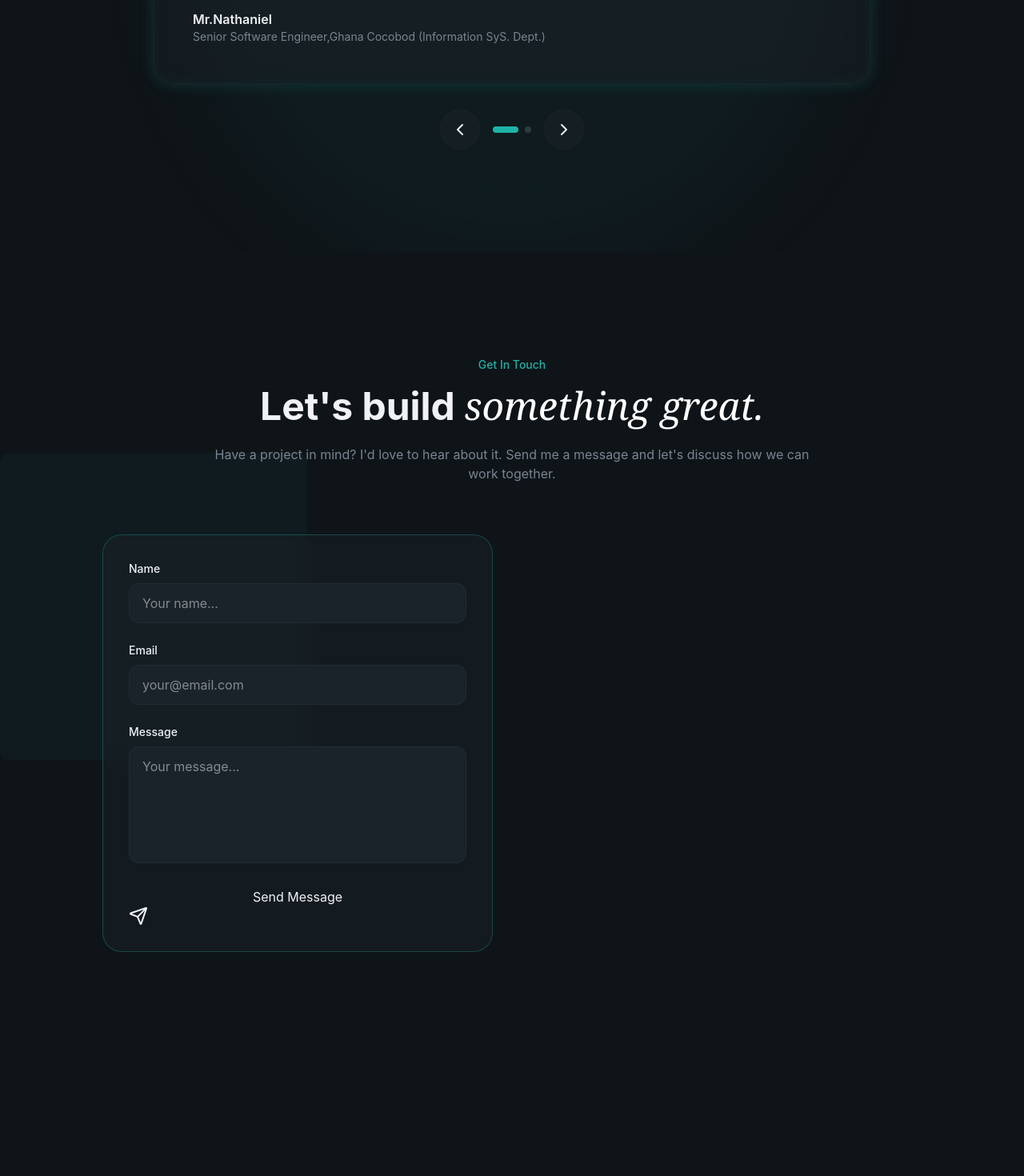
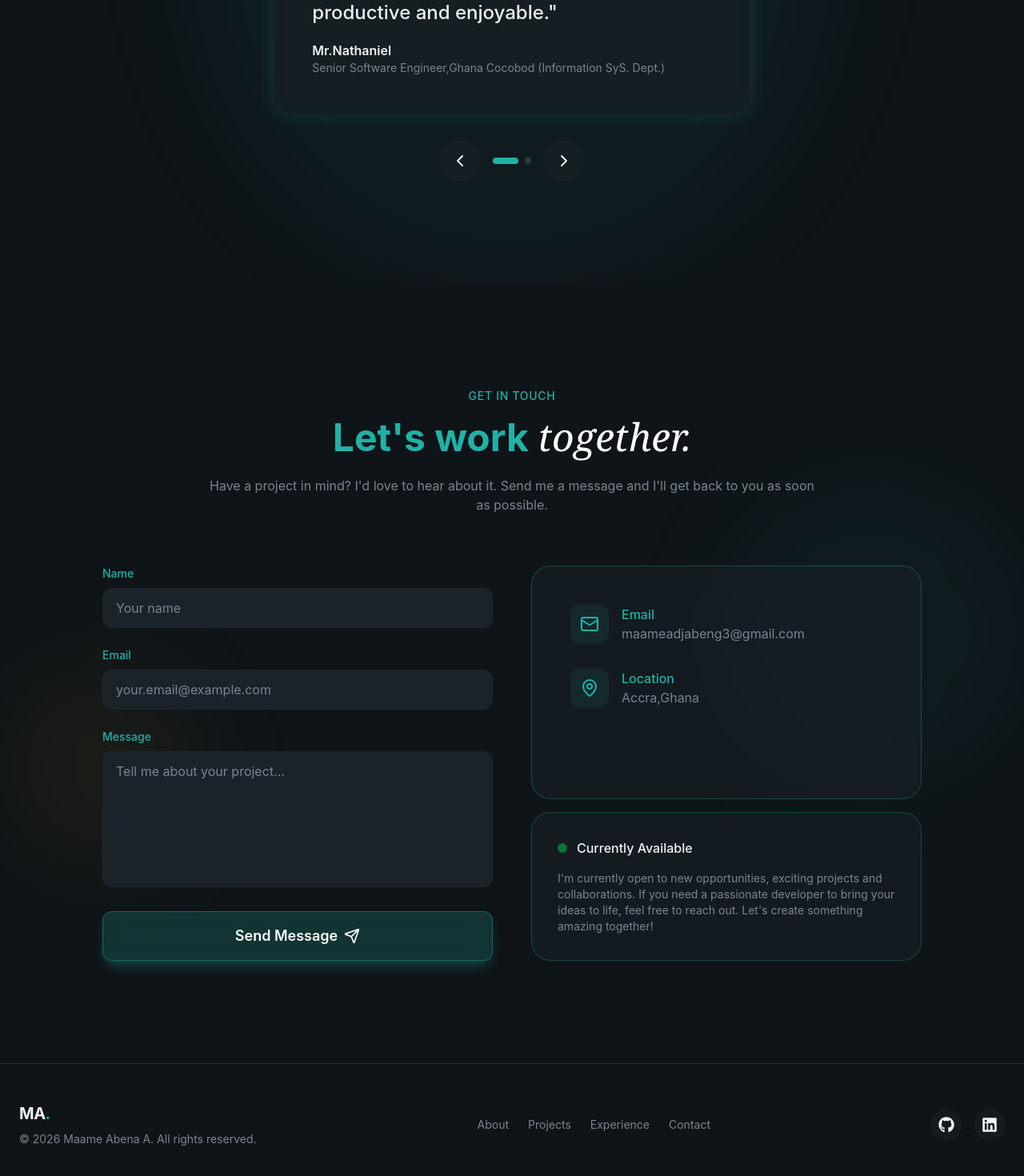
Before and after one commit to maamedtr5/Personal-portfolio-app, a React (Vite) app: page / in a window 1280 px wide. Shown: the part 5126-6596 px from the top of the page at 80% size. Before the commit the page ends 6444 px from the top, so only its background shows below. Built offline with nearby package versions, Linux system fonts and the light colour scheme.

Commit message:
UI fixes: testimonial alignment, contact info glass container, icon import corrections

```diff
--- a/package.json
+++ b/package.json
@@ -10,6 +10,7 @@
     "preview": "vite preview"
   },
   "dependencies": {
+    "@emailjs/browser": "^4.4.1",
     "@tailwindcss/vite": "^4.2.1",
     "lucide": "^0.577.0",
     "lucide-react": "^1.7.0",
--- a/src/App.jsx
+++ b/src/App.jsx
@@ -5,7 +5,7 @@ import { Projects } from "@/sections/Projects";
 import { Experience } from "@/sections/Experience";
 import { Testimonials } from "@/sections/Testimonials";
 import { Contact } from "@/sections/Contact";
-
+import { Footer } from "@/layout/Footer";
 function App() {
   return (
     <div className="min-h-screen overflow-hidden">
@@ -18,6 +18,7 @@ function App() {
         <Testimonials />
         <Contact />
       </main>
+      <Footer />
     </div>
   );
 }
--- /dev/null
+++ b/src/layout/Footer.jsx
@@ -0,0 +1,62 @@
+import{FaGithub,FaLinkedin}from "react-icons/fa";
+
+const socialLinks = [
+  { icon: FaGithub, href: "https://github.com/maameadjabeng", label: "GitHub" },
+  { icon: FaLinkedin, href: "https://linkedin.com/in/maame-adjabeng", label: "LinkedIn" },
+];
+
+const footerLinks = [
+  { href: "#about", label: "About" },
+  { href: "#projects", label: "Projects" },
+  { href: "#experience", label: "Experience" },
+  { href: "#contact", label: "Contact" },
+];
+
+export const Footer = () => {
+  const currentYear = new Date().getFullYear();
+
+  return (
+    <footer className="py-12 border-t border-border">
+      <div className="container mx-auto px-6">
+        <div className="flex flex-col md:flex-row items-center justify-between gap-8">
+          {/* Logo & Copyright */}
+          <div className="text-center md:text-left">
+            <a href="#" className="text-xl font-bold tracking-tight">
+              MA<span className="text-primary">.</span>
+            </a>
+            <p className="text-sm text-muted-foreground mt-2">
+              © {currentYear} Maame Abena A. All rights reserved.
+            </p>
+          </div>
+
+          {/* Links */}
+          <nav className="flex flex-wrap justify-center gap-6">
+            {footerLinks.map((link) => (
+              <a
+                key={link.href}
+                href={link.href}
+                className="text-sm text-muted-foreground hover:text-foreground transition-colors"
+              >
+                {link.label}
+              </a>
+            ))}
+          </nav>
+
+          {/* Social Links */}
+          <div className="flex items-center gap-4">
+            {socialLinks.map((social) => (
+              <a
+                key={social.label}
+                href={social.href}
+                aria-label={social.label}
+                className="p-2 rounded-full glass hover:bg-primary/10 hover:text-primary transition-all"
+              >
+                <social.icon className="w-5 h-5" />
+              </a>
+            ))}
+          </div>
+        </div>
+      </div>
+    </footer>
+  );
+};
--- a/src/sections/Contact.jsx
+++ b/src/sections/Contact.jsx
@@ -1,74 +1,253 @@
-import {Mail,MapPin, Send} from "lucide-react";
-import Button from "@/components/Button.jsx"
+import { CheckCircle, AlertCircle, Mail, MapPin, Send } from "lucide-react";
+import Button from "@/components/Button.jsx";
 import { useState } from "react";
+import emailjs from "@emailjs/browser";
 
-
-const contactInfo =[
+const contactInfo = [
   {
-        icon:"Mail",
-        label:"Email",
-        value:"maameadjabeng3@gmail.com",
-        href:"mailto:maameadjabeng3@gmail.com",
+    icon: "Mail",
+    label: "Email",
+    value: "maameadjabeng3@gmail.com",
+    href: "mailto:maameadjabeng3@gmail.com",
   },
   {
-        icon:"MapPin",
-        label:"Location",
-        value:"Accra,Ghana",
+    icon: "MapPin",
+    label: "Location",
+    value: "Accra,Ghana",
   },
 ];
 
+export const Contact = () => {
+  const [formData, setFormData] = useState({
+    name: "",
+    email: "",
+    message: "",
+  });
+  const [isLoading, setIsLoading] = useState(false);
+  const [submitStatus, setSubmitStatus] = useState({
+    type: null,
+    message: "",
+  });
 
-export const Contact = () => {
-    const[formData,setFormData] =useState({
-      name:"",
-      email:"",
-      message:"",
-    })
-    const handleSumbit = async(e) =>{
+  const handleChange = (e) => {
+    setFormData({
+      ...formData,
+      [e.target.name]: e.target.value,
+    });
+  };
+
+  const handleSubmit = async (e) => {
     e.preventDefault();
+    setIsLoading(true);
+    setSubmitStatus({ type: null, message: "" });
+
+    try {
+      const serviceId = import.meta.env.VITE_EMAILJS_SERVICE_ID;
+      const templateId = import.meta.env.VITE_EMAILJS_TEMPLATE_ID;
+      const publicKey = import.meta.env.VITE_EMAILJS_PUBLIC_KEY;
+
+      if (!serviceId || !templateId || !publicKey) {
+        throw new Error(
+          "EmailJS configuration is missing. Please check your environment variables."
+        );
+      }
+
+      await emailjs.send(
+        serviceId,
+        templateId,
+        {
+          name: formData.name,
+          email: formData.email,
+          message: formData.message,
+        },
+        publicKey
+      );
+
+      setSubmitStatus({
+        type: "success",
+        message: "Message sent successfully! I'll get back to you soon.",
+      });
+      setFormData({ name: "", email: "", message: "" });
+    } catch (error) {
+      console.error("Error sending email:", error);
+      setSubmitStatus({
+        type: "error",
+        message: "Failed to send message. Please try again later.",
+      });
+    } finally {
+      setIsLoading(false);
+    }
   };
+
   return (
     <section id="contact" className="py-32 relative overflow-hidden">
-      <div className="absolute top-0 left-0 w-full h-full">
-        <div className="absolute top-1/4 w-96 h-96 bg-primary/5 rounded">
-        <div className="absolute bottom-1/4 right-1/4 w-64 h-64 bg-highlight/"/>
+      {/* Background glows */}
+      <div className="absolute top-1/4 right-0 w-96 h-96 bg-primary/5 rounded-full blur-3xl" />
+      <div className="absolute bottom-1/4 left-0 w-64 h-64 bg-highlight/5 rounded-full blur-3xl" />
+
+      <div className="container mx-auto px-6 relative z-10">
+        {/* Section Title */}
+        <div className="text-center mx-auto max-w-3xl mb-16">
+          <span className="text-secondary-foreground text-sm font-medium tracking-wider uppercase animate-fade-in">
+            Get In Touch
+          </span>
+          <h2 className="text-4xl md:text-5xl font-bold mt-4 mb-6 animate-fade-in animation-delay-100 text-secondary-foreground">
+            Let's work{" "}
+            <span className="font-serif italic font-normal text-white">
+              together.
+            </span>
+          </h2>
+          <p className="text-muted-foreground animate-fade-in animation-delay-200">
+            Have a project in mind? I'd love to hear about it. Send me a message
+            and I'll get back to you as soon as possible.
+          </p>
+        </div>
+
+        {/* Two-column grid wrapper */}
+        <div className="grid lg:grid-cols-2 gap-12 max-w-5xl mx-auto items-stretch">
+          {/* Left column: Form */}
+          <div className="flex">
+            <form className="space-y-6 w-full" onSubmit={handleSubmit}>
+              {/* Name Input */}
+              <div>
+                <label htmlFor="name" className="block text-sm font-medium text-secondary-foreground mb-2">
+                  Name
+                </label>
+                <input
+                  type="text"
+                  id="name"
+                  name="name"
+                  value={formData.name}
+                  onChange={handleChange}
+                  required
+                  className="w-full px-4 py-3 rounded-xl bg-surface border border-border/50 text-secondary-foreground placeholder:text-muted-foreground focus:outline-none focus:border-primary/50 transition-colors"
+                  placeholder="Your name"
+                />
+              </div>
+
+              {/* Email Input */}
+              <div>
+                <label htmlFor="email" className="block text-sm font-medium text-secondary-foreground mb-2">
+                  Email
+                </label>
+                <input
+                  type="email"
+                  id="email"
+                  name="email"
+                  value={formData.email}
+                  onChange={handleChange}
+                  required
+                  className="w-full px-4 py-3 rounded-xl bg-surface border border-border/50 text-secondary-foreground placeholder:text-muted-foreground focus:outline-none focus:border-primary/50 transition-colors"
+                  placeholder="your.email@example.com"
+                />
+              </div>
+
+              {/* Message Input */}
+              <div>
+                <label htmlFor="message" className="block text-sm font-medium text-secondary-foreground mb-2">
+                  Message
+                </label>
+                <textarea
+                  id="message"
+                  name="message"
+                  value={formData.message}
+                  onChange={handleChange}
+                  required
+                  rows="6"
+                  className="w-full px-4 py-3 rounded-xl bg-surface border border-border/50 text-secondary-foreground placeholder:text-muted-foreground focus:outline-none focus:border-primary/50 transition-colors resize-none"
+                  placeholder="Tell me about your project..."
+                />
+              </div>
+
+              {/* Submit Button */}
+              <Button
+                type="submit"
+                size="lg"
+                className="w-full bg-primary/20 backdrop-blur-md border border-primary/40 text-primary-foreground font-semibold py-3 rounded-xl flex items-center justify-center gap-2 transition-colors hover:bg-primary/30 hover:border-primary/60"
+                disabled={isLoading}
+              >
+                {isLoading ? (
+                  <>Sending...</>
+                ) : (
+                  <>
+                    Send Message <Send className="w-5 h-5" />
+                  </>
+                )}
+              </Button>
+
+              {/* Status Message */}
+              {submitStatus.type && (
+                <div
+                  className={`flex items-center gap-3 p-4 rounded-xl ${
+                    submitStatus.type === "success"
+                      ? "bg-green-500/10 border border-green-500/20 text-green-500"
+                      : "bg-red-500/10 border border-red-500/20 text-red-500"
+                  }`}
+                >
+                  {submitStatus.type === "success" ? (
+                    <CheckCircle className="w-5 h-5 flex-shrink-0" />
+                  ) : (
+                    <AlertCircle className="w-5 h-5 flex-shrink-0" />
+                  )}
+                  <p className="text-sm">{submitStatus.message}</p>
+                </div>
+              )}
+            </form>
+          </div>
+
+          {/* Right column: Contact Info and Availability */}
+          <div className="flex flex-col justify-center space-y-4 h-full">
+            {/* Contact Info */}
+            <div className="glass p-8 rounded-3xl border border-primary/30 flex-1 overflow-y-auto">
+              {contactInfo.map((item, i) =>
+                item.href ? (
+                  <a
+                    key={i}
+                    href={item.href}
+                    className="flex items-center gap-4 p-4 rounded-xl hover:bg-surface transition-colors group"
+                  >
+                    <div className="w-12 h-12 rounded-xl bg-primary/10 flex items-center justify-center">
+                      {item.icon === "Mail" ? (
+                        <Mail className="w-6 h-6 text-primary" />
+                      ) : (
+                        <MapPin className="w-6 h-6 text-primary" />
+                      )}
+                    </div>
+                    <div>
+                      <p className="font-medium text-secondary-foreground">{item.label}</p>
+                      <p className="text-muted-foreground">{item.value}</p>
+                    </div>
+                  </a>
+                ) : (
+                  <div key={i} className="flex items-center gap-4 p-4 rounded-xl">
+                    <div className="w-12 h-12 rounded-xl bg-primary/10 flex items-center justify-center">
+                      {item.icon === "Mail" ? (
+                        <Mail className="w-6 h-6 text-primary" />
+                      ) : (
+                        <MapPin className="w-6 h-6 text-primary" />
+                      )}
+                    </div>
+                    <div>
+                      <p className="font-medium text-secondary-foreground">{item.label}</p>
+                      <p className="text-muted-foreground">{item.value}</p>
                     </div>
                   </div>
+                )
+              )}
+            </div>
 
-      <div className="container mx-auto px-6 relative z-10">
-
-        {/*Section Header */}
-        <div className="text-center max-w-3xl mx-auto mb-16">
-         <span className="text-secondary-foreground text-sm font-medium traction">
-           Get In Touch
-         </span>
-         <h2 className="text-4xl md:text-5xl font-bold mt-4 mb-6 animate-fade-in">
-            Let's build {" "}
-            <span className="font-serif italic font-normal text-white">
-              something great.
-            </span>
-         </h2>
-         <p className="text-muted-foreground animate-fade-in animation-delay">
-            Have a project in mind? I'd love to hear about it. Send me a message and let's discuss how we can work together.
+            {/* Currently Available Card */}
+            <div className="glass rounded-3xl p-8 border border-primary/30 w-full flex-shrink-0">
+              <div className="flex items-center gap-3 mb-4">
+                <span className="w-3 h-3 bg-green-500 rounded-full animate-pulse" />
+                <span className="font-medium"> Currently Available </span>
+              </div>
+              <p className="text-muted-foreground text-sm">
+                I'm currently open to new opportunities, exciting projects and collaborations.
+                If you need a passionate developer to bring your ideas to life, feel free to reach out.
+                Let's create something amazing together!
               </p>
             </div>
-        <div className="grid lg:grid-cols-2 gap-12 max-w-5xl mx-auto">
-         <div className="glass p-8 rounded-3xl border-primary/30 animate-fade-in animation-delay-300">
-          <form className="space-y-6">
-             <div>
-                <label htmlFor="name" className="block text-sm font-medium mb-2">Name</label>
-                <input  onChange={(e) => setFormData({name:e.target.value })} required placeholder="Your name..." id="name" type="text" className="w-full px-4 py-3 bg-surface rounded-xl border border-border focus:border-primary focus:ring-1-primary outline-none transition all"/>
-            </div>
-            <div>
-                <label htmlFor="email" className="block text-sm font-medium mb-2"> Email </label>
-                <input  required placeholder="your@email.com" id="name" type="email" className="w-full px-4 py-3 bg-surface rounded-xl border border-border focus:border-primary focus:ring-1-primary outline-none transition all"/>
-            </div>
-             <div>
-                <label htmlFor="message" className="block text-sm font-medium mb-2">Message</label>
-                <textarea  rows={5} required placeholder="Your message..." id="name" type="text" className="w-full px-4 py-3 bg-surface rounded-xl border border-border focus:border-primary focus:ring-1-primary outline-none transition all resize-none"/>
-            </div>
-            <button className="w-full" type="submit" size="lg"> Send Message <Send/> </button>
-          </form>
           </div>
         </div>
       </div>
--- a/src/sections/Testimonials.jsx
+++ b/src/sections/Testimonials.jsx
@@ -1,84 +1,87 @@
 import { ChevronLeft, ChevronRight, Quote } from "lucide-react";
 import { useState } from "react";
 
-const testimonials =[
+const testimonials = [
   {
-    quote:"Her professionalism and collaborative spirit make working with her both productive and enjoyable.",
-    author:"Mr.Nathaniel",
-    role:"Senior Software Engineer,Ghana Cocobod (Information SyS. Dept.)",
+    quote: "Her professionalism and collaborative spirit make working with her both productive and enjoyable.",
+    author: "Mr.Nathaniel",
+    role: "Senior Software Engineer,Ghana Cocobod (Information SyS. Dept.)",
   },
   {
-    quote:"She adapts quickly to new challenges and shows impressive growth as a developer.",
-    author:"Mr.Bright",
-    role:"CTO & Senior Software Engineer,NascoTech Limited",
+    quote: "She adapts quickly to new challenges and shows impressive growth as a developer.",
+    author: "Mr.Bright",
+    role: "CTO & Senior Software Engineer,NascoTech Limited",
   },
-
-
-
 ];
 
 export const Testimonials = () => {
-    const[activeIdx,setActiveIdx] = useState(0);
+  const [activeIdx, setActiveIdx] = useState(0);
   const next = () => {
-        setActiveIdx((prev) => (prev + 1 ) % testimonials.length);
+    setActiveIdx((prev) => (prev + 1) % testimonials.length);
   };
-    const previous = () =>{
-         setActiveIdx((prev) => (prev - 1 + testimonials.length ) % testimonials.length);
+  const previous = () => {
+    setActiveIdx((prev) => (prev - 1 + testimonials.length) % testimonials.length);
   };
+
   return (
-    <section  id="testimonials" className="py-32 relative overflow-hidden">
+    <section id="testimonials" className="py-32 relative overflow-hidden">
       <div
         className="absolute top-1/2 left-1/2
         w-[800px] h-[800px] bg-primary/5
-   rounded-full blur-3xl -translate-x-1/2 -translate-y-1/2"/>
-     <div
-     className="container mx-auto
-     px-6 relative z-10">
-        {/*Section header*/}
-        <div className="text-center max-w-3xl max-auto mb-16">
-            <span className="text-secondary-foreground
-             text-sm font-medium tracking-wider
-             uppercase animate-fade-in ">
+        rounded-full blur-3xl -translate-x-1/2 -translate-y-1/2"
+      />
+      <div className="container mx-auto px-6 relative z-10">
+        {/* Section header */}
+        <div className="text-center max-w-3xl mx-auto mb-16">
+          <span className="text-secondary-foreground text-sm font-medium tracking-wider uppercase animate-fade-in">
             What People Say
           </span>
-                <h2 className="text-4xl md:text-5xl
-                  font-bold mt-4 mb-6 animate-fade-in
-                  animation-delay-100 text-secondary-foreground">
-                    Kind words from  {" "}
-                    <span className="font-serif italic
-                    font-normal text-white">
+          <h2 className="text-4xl md:text-5xl font-bold mt-4 mb-6 animate-fade-in animation-delay-100 text-secondary-foreground">
+            Kind words from{" "}
+            <span className="font-serif italic font-normal text-white">
               amazing people.
             </span>
           </h2>
         </div>
-       {/*Testimonial Carousel */}
-       <div className="max-w-4xl mx-auto">
-        <div className="relative">
-           {/* Main Testimonial*/}
-           <div className="glass p-8 rounded-3xl md:p-12 glow-border animate-fade-in animation-delay-200">
+
+        {/* Testimonials content - flex container for alignment */}
+        <div className="max-w-4xl mx-auto flex flex-col md:flex-row items-center md:items-start md:justify-center gap-8">
+          {/* Quote container */}
+          <div className="glass p-8 rounded-3xl md:p-12 glow-border w-full md:w-2/3 animate-fade-in animation-delay-200">
             <div className="absolute -top-4 left-8 w-12 h-12 rounded-full bg-primary flex items-center justify-center">
-              <Quote className="w-6 h-6 text-primary-foreground"/>
+              <Quote className="w-6 h-6 text-primary-foreground" />
             </div>
-            <blockquote className="text-xl md:text-2xl font-medium leading-relaxed mb-4 pt-4 ">"{testimonials[activeIdx].quote}"</blockquote>
+            <blockquote className="text-xl md:text-2xl font-medium leading-relaxed mb-4 pt-4">
+              "{testimonials[activeIdx].quote}"
+            </blockquote>
             <div>
-             <div className="font-semibold">{ testimonials[activeIdx].author}</div>
+              <div className="font-semibold">{testimonials[activeIdx].author}</div>
               <div className="text-sm text-muted-foreground">{testimonials[activeIdx].role}</div>
             </div>
           </div>
         </div>
+
+        {/* Navigation buttons */}
+        <div className="flex items-center justify-center gap-4 mt-8">
+          <button
+            className="p-3 rounded-full glass hover:bg-primary/10 hover:text-primary transition-all"
+            onClick={previous}
+          >
+            <ChevronLeft />
+          </button>
+          <div className="flex gap-2">
+            {testimonials.map((_, idx) => (
+              <button
+                key={idx}
+                onClick={() => setActiveIdx(idx)}
+                className={`w-2 h-2 rounded-full transition-all duration-300 ${
+                  idx === activeIdx ? "w-8 bg-primary" : "bg-muted-foreground/30 hover:bg-muted-foreground/50"
+                }`}
+              />
+            ))}
           </div>
-       {/*Testimonials Navigation*/}
-       <div className="flex items-center justify-center gap-4 mt-8">
-        <button className="p-3 rounded-full glass hover:bg-primary/10 hover:text-primary transition-all" onClick={previous}>
-            <ChevronLeft/>
-        </button>
-        <div className="flex gap-2"> {testimonials.map((_,idx) =>(
-            <button
-             onClick={() => setActiveIdx(idx)}
-             className={`w-2 h-2 rounded-full transition-all duration-300 ${idx === activeIdx ? "w-8 bg-primary" : "bg-muted-foreground/30 hover:bg-muted-foreground/50"}`}/>
-        ))}</div>
-        <button  onClick={next} className="p-3 rounded-full glass hover:bg-primary/10 hover:text-primary transition-all" >
-            <ChevronRight/>
+          <button onClick={next} className="p-3 rounded-full glass hover:bg-primary/10 hover:text-primary transition-all">
+            <ChevronRight />
           </button>
         </div>
       </div>
```
Also changed, not shown: 2 other files (tests, documents, lock files or other folders). Lines whose indentation alone changed are shown as unchanged.
